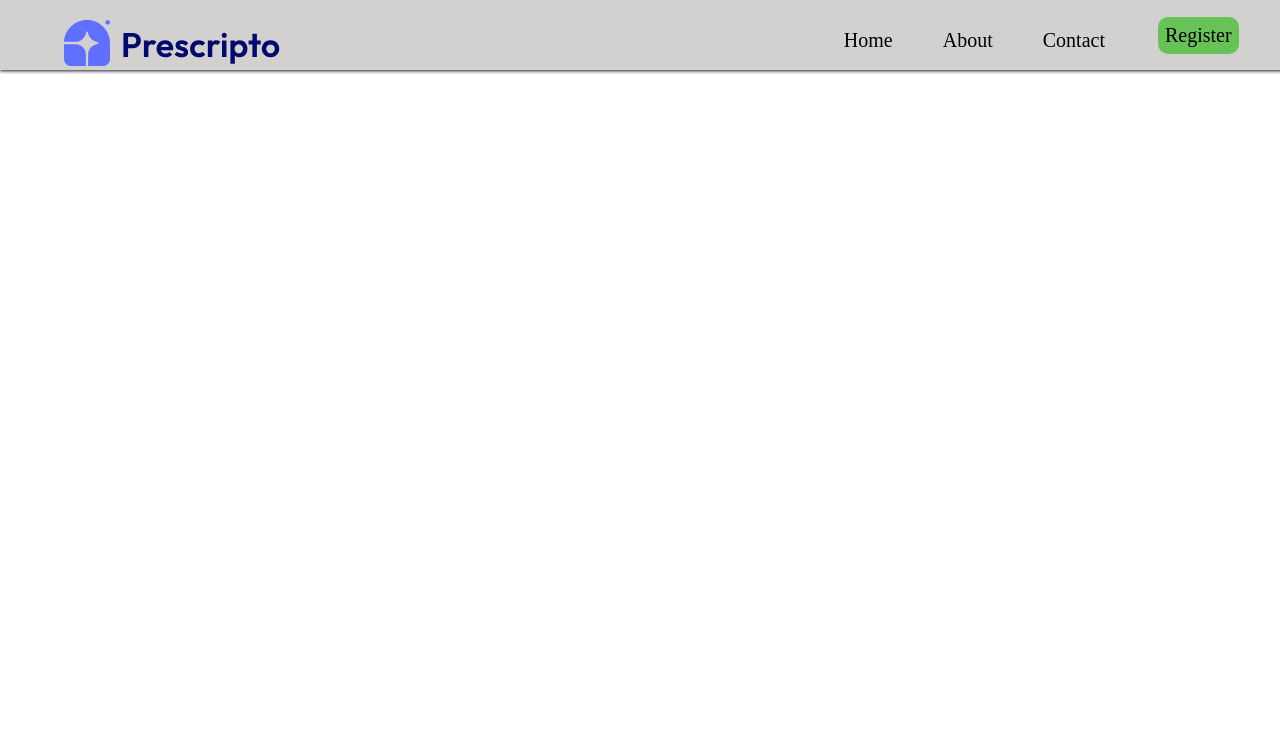
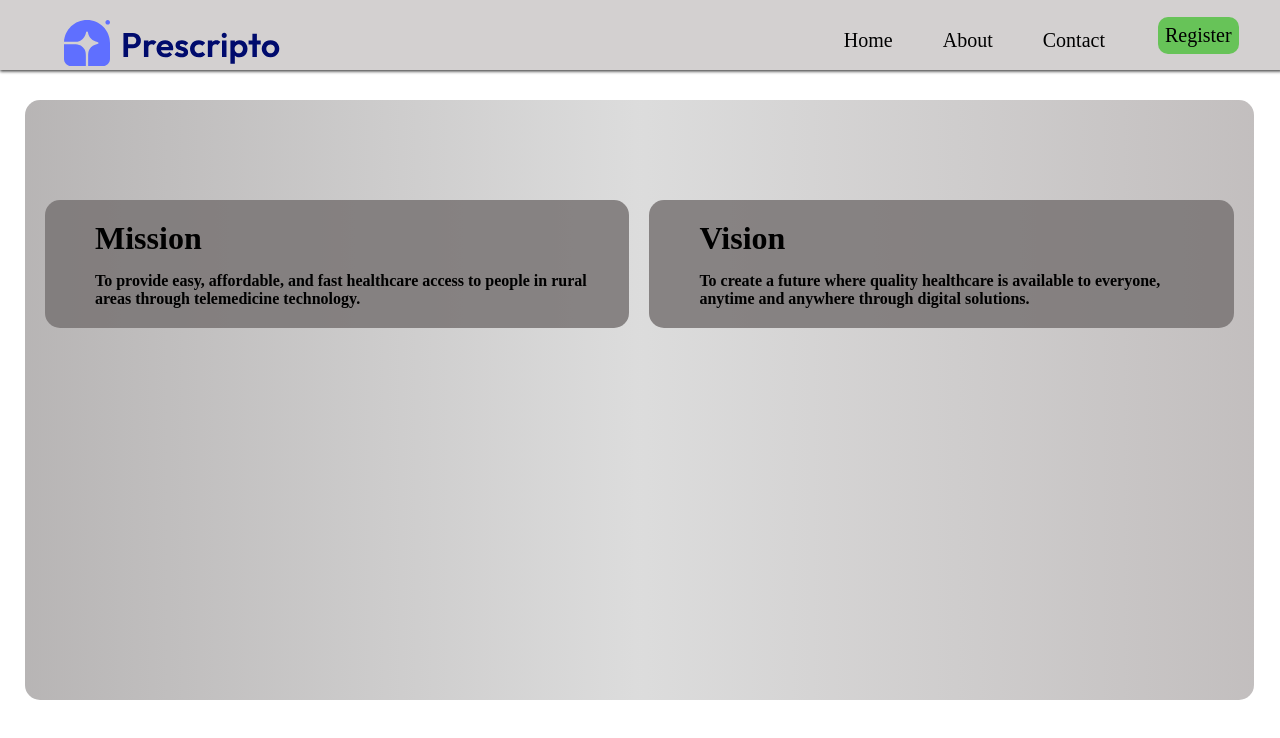
Before and after one commit to satyabandagar/Healthcare-System, a React (Vite) app in the folder DoctorDashboard/: page /about in a window 1280 px wide. Shown: the top 738 px of the page. Built offline with nearby package versions, Linux system fonts and the light colour scheme; no server answers.

Commit message:
doctor about add

```diff
--- a/DoctorDashboard/src/App.jsx
+++ b/DoctorDashboard/src/App.jsx
@@ -7,6 +7,8 @@ import HeroSection from './componet/HeroSection';
 import DoctorRegister from './componet/DoctorRegister';
 import DoctorLogin from './componet/DoctorLogin';
 import VideoCall from './page/VideoCall';
+import About from './page/About';
+import Countact from './page/Countact';
 
 function App() {
 
@@ -18,6 +20,8 @@ function App() {
     <Route path='/register' element={<DoctorRegister/>}/>
     <Route path='/login' element={<DoctorLogin/>}/>
    <Route path='/' element={<HeroSection/>}/>
+   <Route path='/about' element={<About/>}/>
+   <Route path='/contact' element={<Countact/>}/>
    <Route path="/video/:roomId" element={<VideoCall />} />
    </Routes>
    </BrowserRouter>
--- /dev/null
+++ b/DoctorDashboard/src/page/About.css
@@ -0,0 +1,18 @@
+.outerAbout{
+    margin-top: 100px;
+    width: 96%;
+    margin-left: 25px;
+    border-radius: 15px;
+    background-image: linear-gradient(to Right, #918d8da6,rgba(205, 205, 205, 0.695),#8f88888a);
+    height: 600px;
+}
+.about{
+    display: flex;
+    gap: 20px;
+}
+h1{
+    margin-left: 30px;
+}
+p{
+    margin-left: 30px;
+}
--- /dev/null
+++ b/DoctorDashboard/src/page/About.jsx
@@ -0,0 +1,21 @@
+import React from 'react'
+import "./About.css"
+
+function About() {
+  return (
+    <div className='outerAbout'>
+     <div className="about">
+        <div className="mission" style={{width:"100%",marginLeft:"20px", backgroundColor:"#7a7676dc", marginTop:"100px",padding:"20px", borderRadius:"15px" }}>
+            <h1>Mission</h1>
+            <p>To provide easy, affordable, and fast healthcare access to people in rural areas through telemedicine technology.</p>
+        </div>
+        <div className="" style={{width:"100%",marginRight:"20px", backgroundColor:"#7a7676dc", marginTop:"100px",padding:"20px", borderRadius:"15px" }}>
+            <h1>Vision</h1>
+            <p>To create a future where quality healthcare is available to everyone, anytime and anywhere through digital solutions.</p>
+        </div>
+     </div>
+    </div>
+  )
+}
+
+export default About
--- /dev/null
+++ b/DoctorDashboard/src/page/Countact.jsx
@@ -0,0 +1,11 @@
+import React from 'react'
+
+function Countact() {
+  return (
+    <div>
+      contact
+    </div>
+  )
+}
+
+export default Countact
--- a/DoctorDashboard/src/page/VideoCall.css
+++ b/DoctorDashboard/src/page/VideoCall.css
@@ -59,7 +59,7 @@ font-size: 20px;
     font-size: 20px;
 }
 
-/* Chat messages */
+
 .myMsg {
   background-color: #2b7cff;
   color: white;
```
